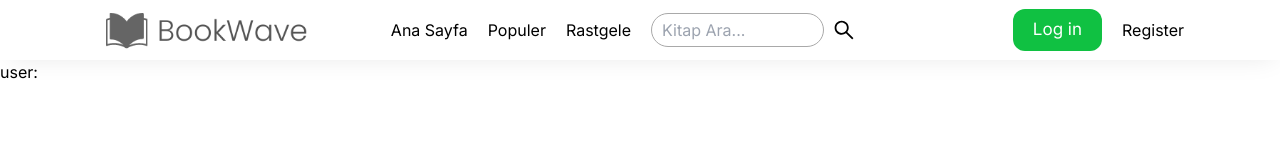
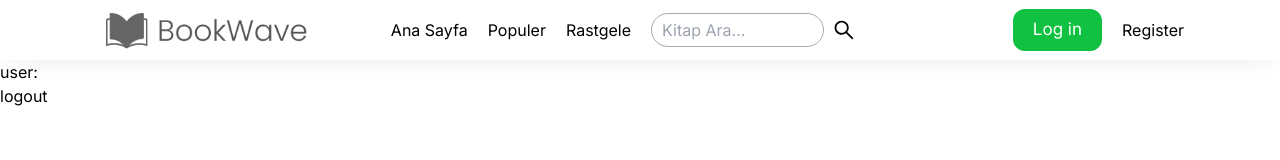
Before and after one commit to rahat862/book_tracking_system, a Next.js app: page /profile/1 in a window 1280 px wide. Shown: the top 160 px of the page. Built offline with nearby package versions, Linux system fonts and the light colour scheme; no server answers; the database is empty.

Commit message:
signOut add

```diff
--- a/src/app/profile/[id]/page.jsx
+++ b/src/app/profile/[id]/page.jsx
@@ -1,11 +1,16 @@
 "use client";
 import { useSession } from "next-auth/react";
 import React, { useEffect, useState } from "react";
+import { signOut } from "next-auth/react";
+import Link from "next/link";
+import { useRouter } from "next/navigation";
 
 const Profile = (ctx) => {
   const [user, setUser] = useState("");
 
   const { data: session } = useSession();
+
+  const router = useRouter();
 
   console.log(ctx.params.id);
   console.log(user);
@@ -25,7 +30,22 @@ const Profile = (ctx) => {
     console.log(user);
   }, []);
 
-  return <div>user: {user?.email}</div>;
+  const handleSignOut = async (event) => {
+    event.preventDefault();
+
+    await signOut({ redirect: false });
+
+    router.push("/");
+  };
+
+  return (
+    <div>
+      <div>user: {user?.email}</div>
+      <Link href="/">
+        <button onClick={handleSignOut}>logout</button>
+      </Link>
+    </div>
+  );
 };
 
 export default Profile;
```
